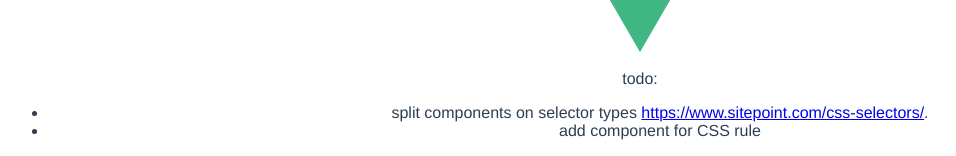
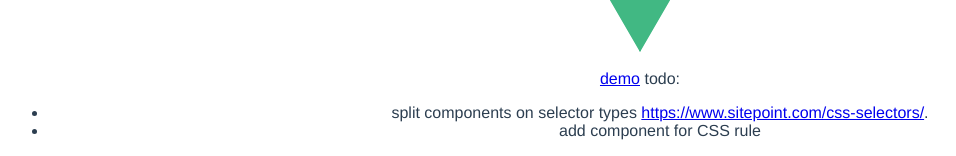
Before and after one commit to justlp/vue-fan, a Vue app: page /#/ in a window 1280 px wide. Shown: the part 194-350 px from the top of the page, without its empty margins (0-956 px from the left). Built offline with nearby package versions, Linux system fonts and the light colour scheme.

Commit message:
added extends

```diff
--- a/src/views/Index.vue
+++ b/src/views/Index.vue
@@ -1,9 +1,11 @@
 <template>
   <div class="index">
 
+    <a href="https://stylelint.io/demo/" target="_blank">demo</a>
+
     todo:
     <ul>
-      <li> split components on selector types <a href="https://www.sitepoint.com/css-selectors/">https://www.sitepoint.com/css-selectors/</a>. </li>
+      <li> split components on selector types <a href="https://www.sitepoint.com/css-selectors/" target="_blank">https://www.sitepoint.com/css-selectors/</a>. </li>
       <li> add component for CSS rule</li>
     </ul>
 
```
